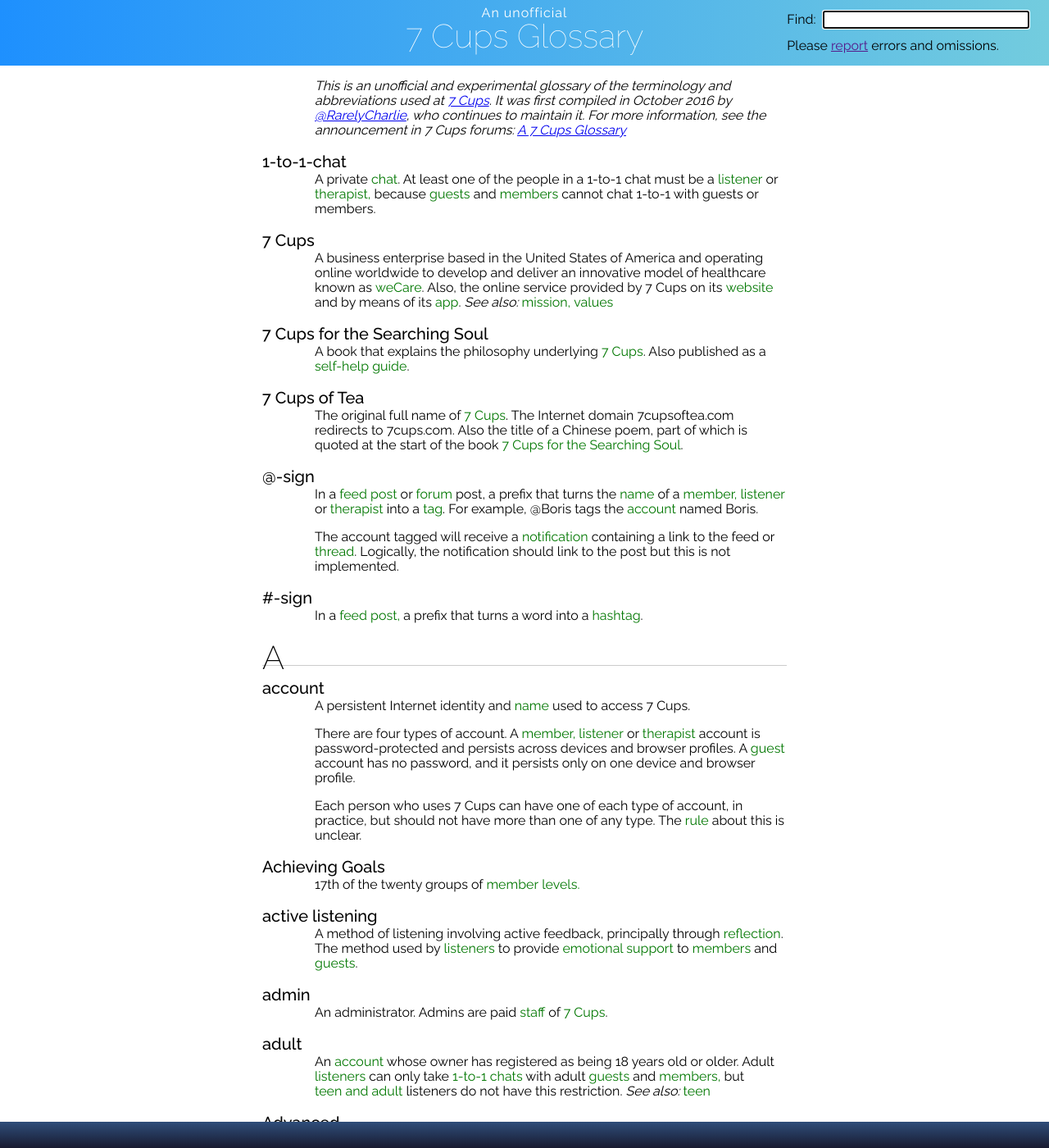
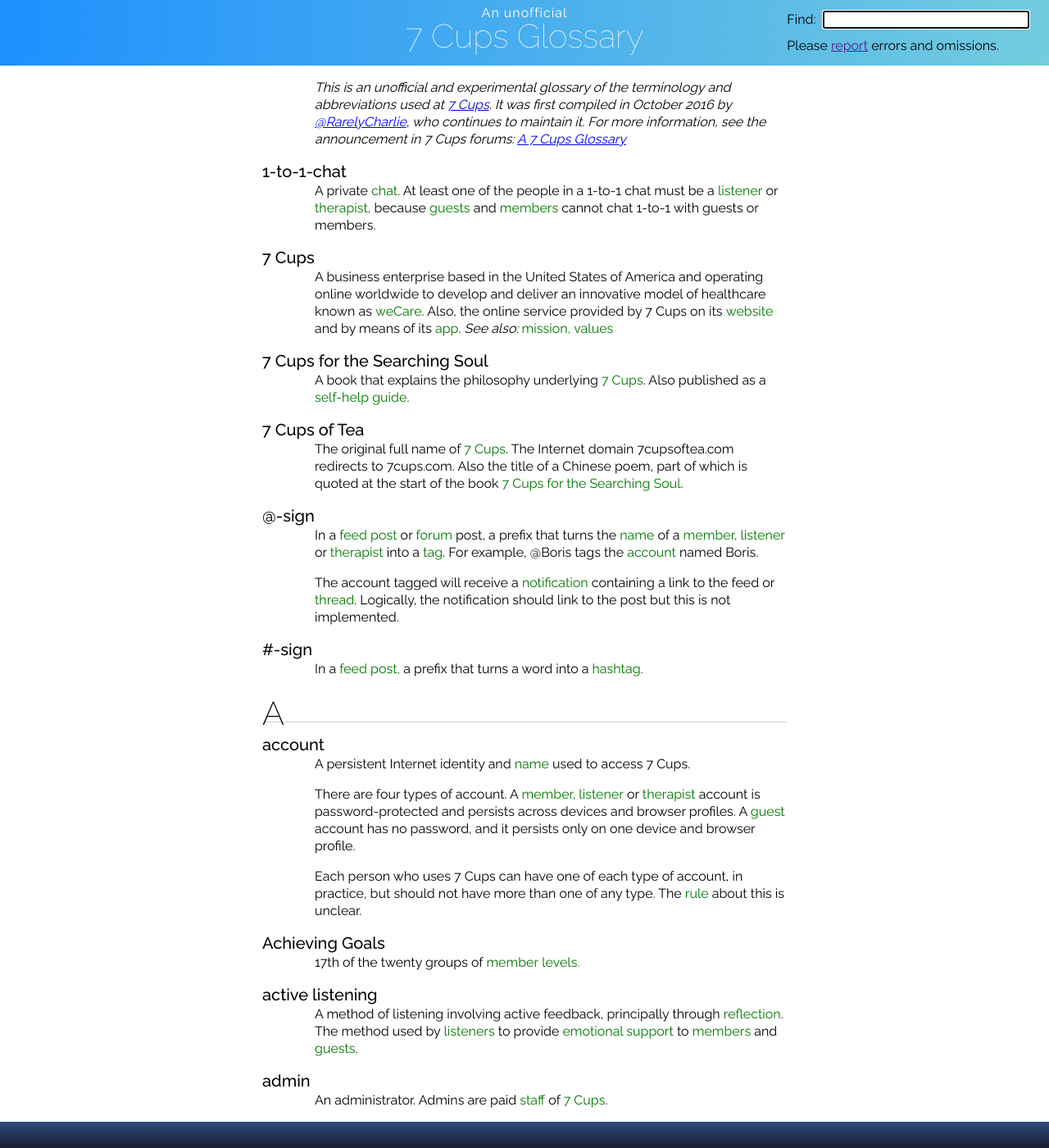
Before and after one commit to RarelyCharlie/rarelycharlie.github.io, a Jekyll site: the page built from glossary.md, in a window 1280 px wide and 1400 px high. Shown: the whole window at 82% size. Built offline with Jekyll 4.4.1, drawn with Linux system fonts in a browser that asks for light colours.

Commit message:
more line height

```diff
--- a/_layouts/glossary.html
+++ b/_layouts/glossary.html
@@ -8,7 +8,7 @@
 <style>
 @import url(https://fonts.googleapis.com/css?family=Raleway:100,200,400,500);
 html {padding-top: 80px;}
-body {font-size: 16px; line-height: 18px; font-family: Raleway; margin: 0;}
+body {font-size: 16px; line-height: 21px; font-family: Raleway; margin: 0;}
 #content h1 {font-size: 20px; font-weight: 500; margin-bottom: 0; z-index: 1; line-height: 26px; cursor: default;}
 #content h2 {font-size: 40px; font-weight: 200; border-bottom: 1px solid #ccc; margin-bottom: .5ex;}
 #header {z-index: 1; position: relative; height: 80px; width: 100%; background: #159957 linear-gradient(to right, #1e90fe 0%, #73ccde 100%);}
```
